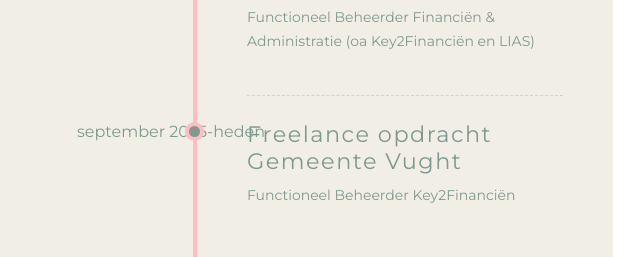
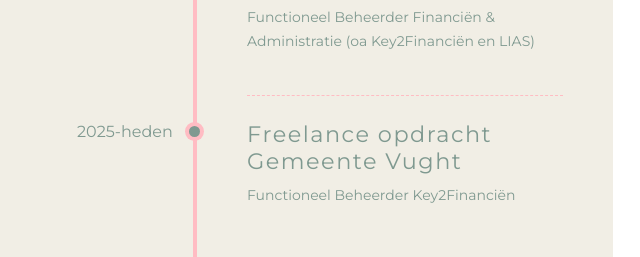
Before and after one commit to Olliepoe/website-oli, a website: page index.html in a window 1280 px wide. Shown: the part 2400-2657 px from the top of the page, 597-1237 px from the left. Drawn offline with nearby package versions, Linux system fonts and the light colour scheme; files that its build step writes are made by us from their sources; a web font is replaced by a local one.

Commit message:
Update index.html

```diff
--- a/index.html
+++ b/index.html
@@ -152,7 +152,7 @@
 
                             <p>Functioneel Beheerder Financiën & Administratie (oa Key2Financiën en LIAS)</p>
                         </li>
-                        <li class="event" data-date="september 2025-heden">
+                        <li class="event" data-date="2025-heden">
                             <h3>Freelance opdracht Gemeente Vught</h3>
 
                             <p>Functioneel Beheerder Key2Financiën</p>
```
